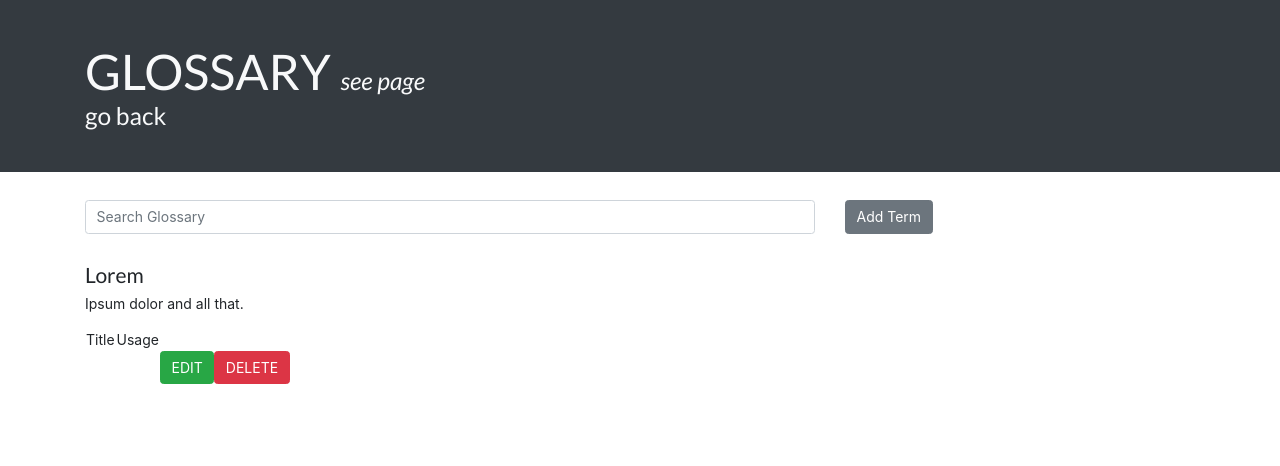
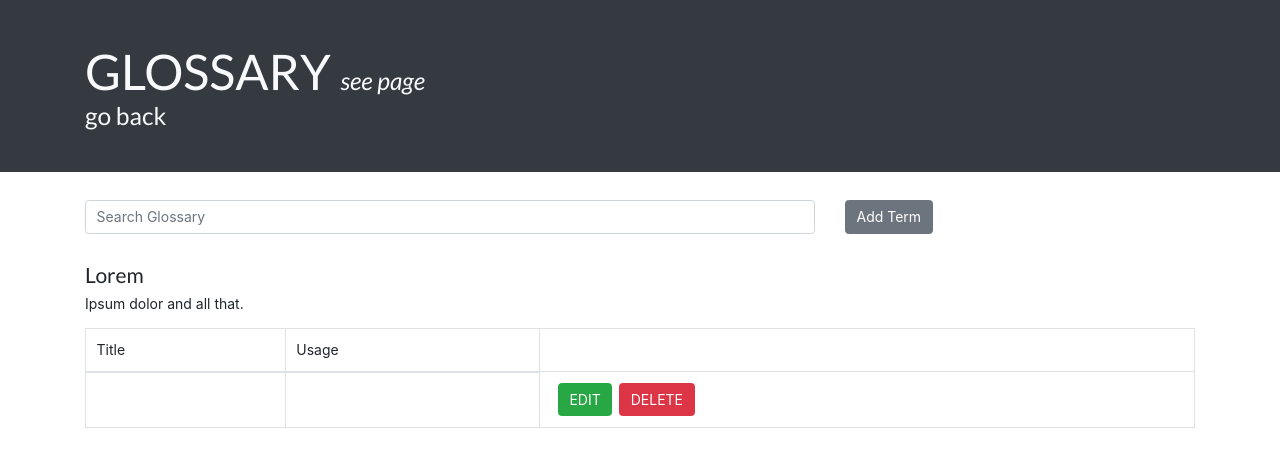
Before and after one commit to andrewbriceno/sot-group2, a React (Create React App) app in the folder client/: page /admingloss in a window 1280 px wide. Shown: the top 466 px of the page. Built offline with nearby package versions, Linux system fonts and the light colour scheme; no server answers.

Commit message:
Something something space buttons out

```diff
--- a/client/src/App.css
+++ b/client/src/App.css
@@ -59,3 +59,15 @@
 .card-link:hover {
   color: #6c757d;
 }
+
+.editButton {
+  margin: 0em 0.5em;
+}
+
+.adglossary_item {
+  margin: 1em 0em;
+}
+
+.adgloss_col {
+  margin: 0em 1em;
+}
--- a/client/src/components/AdminGlossary.js
+++ b/client/src/components/AdminGlossary.js
@@ -5,6 +5,7 @@ import Col from "react-bootstrap/Col";
 import Button from "react-bootstrap/Button";
 import Container from "react-bootstrap/Container";
 import Form from "react-bootstrap/Form";
+import Table from "react-bootstrap/Table"
 
 import axios from 'axios';
 var config = {
@@ -78,20 +79,25 @@ class AdminGlossary extends React.Component {
             <h4>Lorem</h4>
             <p>Ipsum dolor and all that.</p>
             <div>
+            <Table striped bordered hover>
+            <thead>
               <tr>
                 <td>Title</td>
                 <td>Usage</td>
               </tr>
+              </thead>
+
               {this.state.items.map(g => {
                 return(
-                  <tr key={g._id} name={g.title}>
-                    <td>{g.title}</td>
-                    <td>{g.usage}</td>
-                    <a class="btn btn-success" href={"/editGloss"+'?key='+g._id+"&title="+g.title}>EDIT</a>
-                    <button class="btn btn-danger" onClick={() => deleteGloss(g.title)}>DELETE</button>
+                  <tr class="adglossary_item" key={g._id} name={g.title}>
+                    <td class="adgloss_col">{g.title}</td>
+                    <td class="adgloss_col">{g.usage}</td>
+                    <td><a class="btn btn-success editButton" href={"/editGloss"+'?key='+g._id+"&title="+g.title}>EDIT</a>
+                    <button class="btn btn-danger" onClick={() => deleteGloss(g.title)}>DELETE</button></td>
                   </tr>
                 )
               })}
+              </Table>
             </div>
         </Container>
         </div>
```
